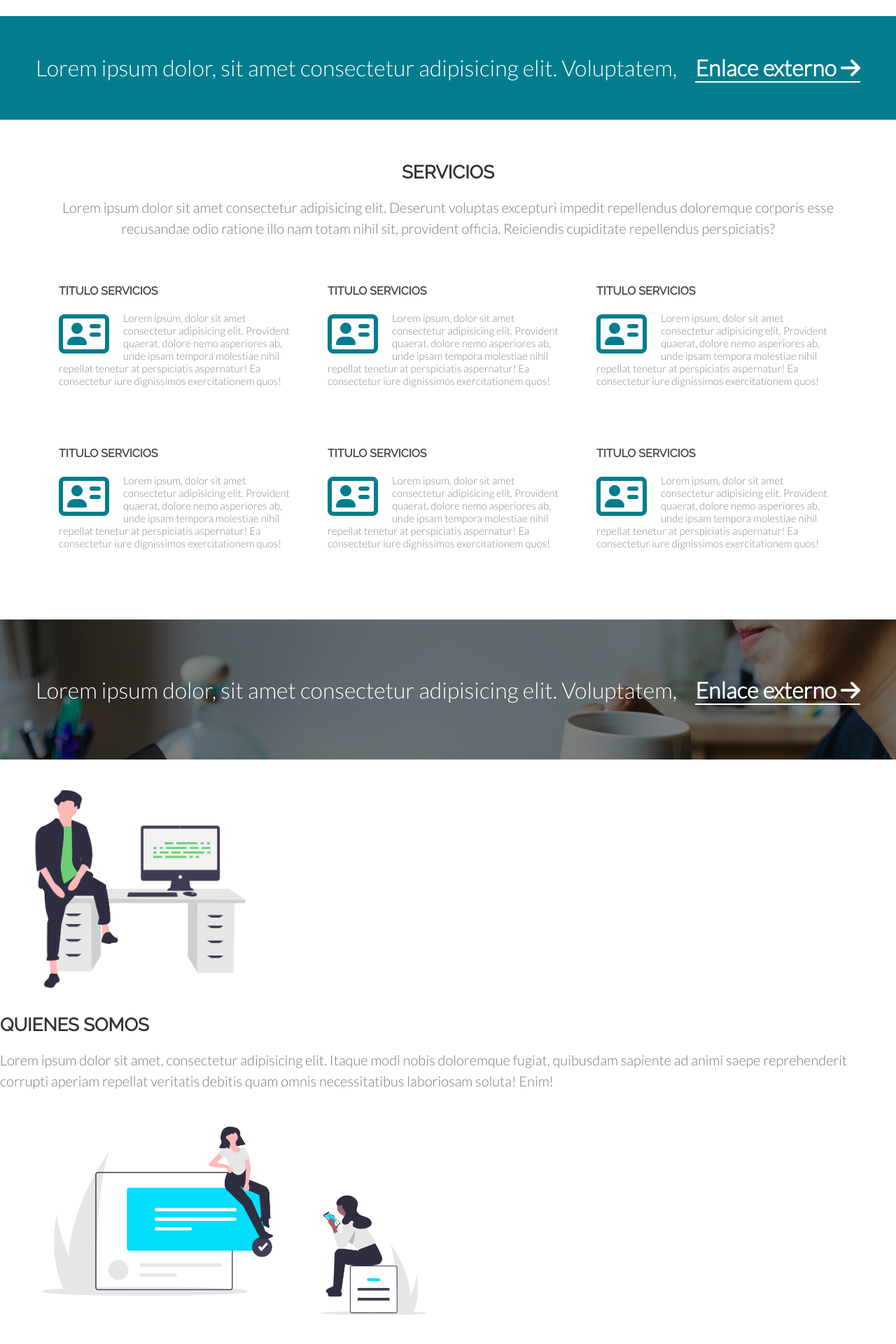
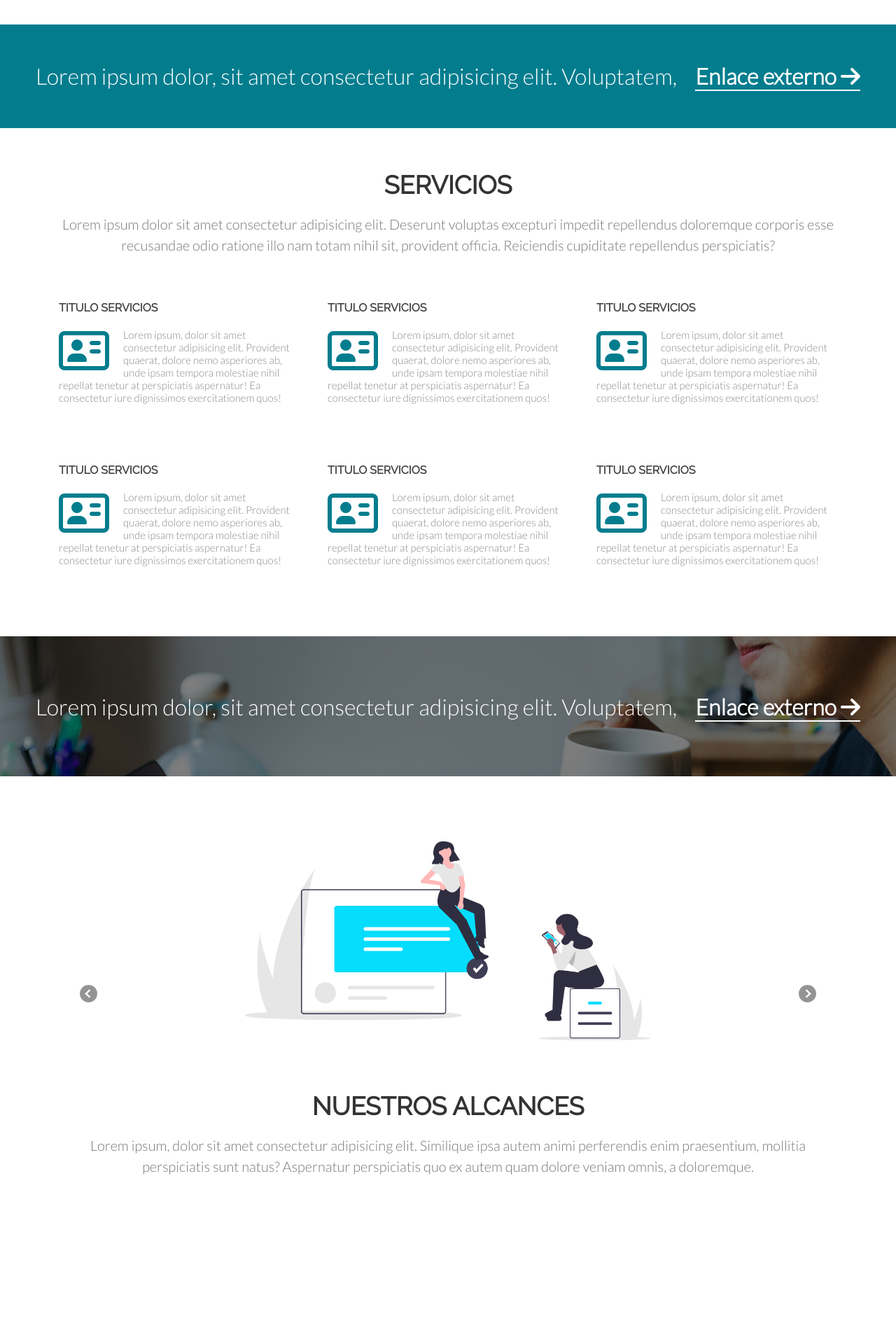
Before and after one commit to simarek/WebPrueba2, a PHP site: page / in a window 1280 px wide. Shown: the part 1440-3360 px from the top of the page at 70% size. After the commit the page ends 3118 px from the top, so only its background shows below. Run offline with PHP 8.4, Linux system fonts and the light colour scheme; some libraries are stand-ins or nearby versions.

Commit message:
cambios con nuevo estilo slider

```diff
--- a/index.html
+++ b/index.html
@@ -17,6 +17,8 @@
       crossorigin="anonymous"
     ></script>
     <link rel="stylesheet" href="styles/redes.css" />
+    <link rel="stylesheet" href="sss/sss.css" type="text/css" media="all" />
+    <link rel="stylesheet" href="styles/responsive.css" />
   </head>
 
   <body>
@@ -49,6 +51,8 @@
     </div>
 
     <!-- Header pagina web -->
+    <!-- se tendra el contenido de la barra de navegaciom
+      mas el logo de la pagina  -->
     <header>
       <!-- Ancho contenedor logo y Barra de navegacion -->
       <div class="ancho">
@@ -245,30 +249,42 @@
       </h3>
     </section>
 
-    <!-- Seccion empresa queiunes somos -->
-    <section class="Textos">
+    <!-- Seccion empresa quienes somos -->
+    <!-- mnostrara en mdos o trs referencias que representa la empresa,
+    cpomo trabaja o que ofrece alos usuarios -->
+    <section class="textos">
       <div class="slider">
         <!-- Slide datos primer grupo -->
         <div class="texto-1">
-          <img src="/images/feeling_proud.png" height="360" />
-          <h2>quienes somos</h2>
+          <img src="images/feeling_proud.png" />
+          <h2>Quienes somos</h2>
           <h3>
-            Lorem ipsum dolor sit amet, consectetur adipisicing elit. Itaque
-            modi nobis doloremque fugiat, quibusdam sapiente ad animi saepe
-            reprehenderit corrupti aperiam repellat veritatis debitis quam omnis
-            necessitatibus laboriosam soluta! Enim!
+            Lorem ipsum dolor sit amet consectetur adipisicing elit. Eveniet,
+            beatae! Ipsa dolores corporis unde natus perspiciatis voluptate
+            nulla sapiente cum, enim vel incidunt cupiditate praesentium quaerat
+            fugiat eius nostrum expedita!
           </h3>
         </div>
-
         <!-- Slide datos primer grupo -->
-        <div class="texto-2">
-          <img src="/images/social_interaction.png" height="360" />
+        <div class="texto-1">
+          <img src="images/social_interaction.png" />
           <h2>Nuestros alcances</h2>
           <h3>
-            Lorem ipsum dolor sit amet, consectetur adipisicing elit. Itaque
-            modi nobis doloremque fugiat, quibusdam sapiente ad animi saepe
-            reprehenderit corrupti aperiam repellat veritatis debitis quam omnis
-            necessitatibus laboriosam soluta! Enim!
+            Lorem ipsum, dolor sit amet consectetur adipisicing elit. Similique
+            ipsa autem animi perferendis enim praesentium, mollitia perspiciatis
+            sunt natus? Aspernatur perspiciatis quo ex autem quam dolore veniam
+            omnis, a doloremque.
+          </h3>
+        </div>
+        <!-- Slide datos primer grupo -->
+        <div class="texto-1">
+          <img src="images/working_remotely.png" />
+          <h2>Trabaja en Casa</h2>
+          <h3>
+            Lorem ipsum dolor sit amet consectetur adipisicing elit. Odio fuga,
+            deleniti suscipit consequatur sapiente dignissimos ab eveniet,
+            obcaecati numquam perspiciatis magnam iure, quam dolor! Nobis
+            dolores maiores pariatur debitis tempore.
           </h3>
         </div>
       </div>
@@ -300,6 +316,8 @@
     <script src="js/particles.js"></script>
     <script src="js/app.js"></script>
     <script src="https://ajax.googleapis.com/ajax/libs/jquery/3.5.1/jquery.min.js"></script>
+    <script src="http://ajax.googleapis.com/ajax/libs/jquery/1.9.0/jquery.min.js"></script>
     <script src="/js/alto.js"></script>
+    <script src="sss/sss.js"></script>
   </body>
 </html>
--- /dev/null
+++ b/sss/sss.css
@@ -0,0 +1,65 @@
+.sss {
+  height: 0;
+  margin: 0;
+  padding: 0;
+  position: relative;
+  display: block;
+  overflow: hidden;
+}
+
+.ssslide {
+  width: 100%;
+  margin: 0;
+  padding: 0;
+  position: absolute;
+  top: 0;
+  left: 0;
+  display: none;
+  overflow: hidden;
+}
+
+.ssslide img {
+  max-width: 100%;
+  height: auto;
+  margin: 0;
+  padding: 0;
+  position: relative;
+  display: block;
+}
+
+.sssnext,
+.sssprev {
+  width: 25px;
+  height: 100%;
+  margin: 0;
+  position: absolute;
+  top: 0;
+  background: url("images/arr.png") no-repeat;
+}
+
+.sssprev {
+  left: 3%;
+  background-position: 0 50%;
+}
+
+.sssnext {
+  right: 3%;
+  background-position: -26px 50%;
+}
+
+.sssprev:hover,
+.sssnext:hover {
+  cursor: pointer;
+}
+
+.textos {
+  clear: both;
+  padding: 50px 80px;
+  text-align: center;
+}
+
+.texto-1 img {
+  margin: auto;
+  padding-bottom: 30px;
+  height: 400px;
+}
--- /dev/null
+++ b/sss/sss.js
@@ -0,0 +1,121 @@
+/* funcion que llama al simple slider */
+jQuery(function ($) {
+  $(".slider").sss();
+});
+
+/** Super Simple Slider by @intllgnt **/
+
+(function ($, window, document, undefined) {
+  $.fn.sss = function (options) {
+    // Options
+
+    var settings = $.extend(
+      {
+        slideShow: true,
+        startOn: 0,
+        speed: 3500,
+        transition: 400,
+        arrows: true,
+      },
+      options
+    );
+
+    return this.each(function () {
+      // Variables
+
+      var wrapper = $(this),
+        slides = wrapper
+          .children()
+          .wrapAll('<div class="sss"/>')
+          .addClass("ssslide"),
+        slider = wrapper.find(".sss"),
+        slide_count = slides.length,
+        transition = settings.transition,
+        starting_slide = settings.startOn,
+        target = starting_slide > slide_count - 1 ? 0 : starting_slide,
+        animating = false,
+        clicked,
+        timer,
+        key,
+        prev,
+        next,
+        // Reset Slideshow
+
+        reset_timer = settings.slideShow
+          ? function () {
+              clearTimeout(timer);
+              timer = setTimeout(next_slide, settings.speed);
+            }
+          : $.noop;
+
+      // Animate Slider
+
+      function get_height(target) {
+        return (slides.eq(target).height() / slider.width()) * 100 + "%";
+      }
+
+      function animate_slide(target) {
+        if (!animating) {
+          animating = true;
+          var target_slide = slides.eq(target);
+
+          target_slide.fadeIn(transition);
+          slides.not(target_slide).fadeOut(transition);
+
+          slider.animate(
+            { paddingBottom: get_height(target) },
+            transition,
+            function () {
+              animating = false;
+            }
+          );
+
+          reset_timer();
+        }
+      }
+
+      // Next Slide
+
+      function next_slide() {
+        target = target === slide_count - 1 ? 0 : target + 1;
+        animate_slide(target);
+      }
+
+      // Prev Slide
+
+      function prev_slide() {
+        target = target === 0 ? slide_count - 1 : target - 1;
+        animate_slide(target);
+      }
+
+      if (settings.arrows) {
+        slider.append('<div class="sssprev"/>', '<div class="sssnext"/>');
+      }
+
+      (next = slider.find(".sssnext")), (prev = slider.find(".sssprev"));
+
+      $(window).load(function () {
+        slider.css({ paddingBottom: get_height(target) }).click(function (e) {
+          clicked = $(e.target);
+          if (clicked.is(next)) {
+            next_slide();
+          } else if (clicked.is(prev)) {
+            prev_slide();
+          }
+        });
+
+        animate_slide(target);
+
+        $(document).keydown(function (e) {
+          key = e.keyCode;
+          if (key === 39) {
+            next_slide();
+          } else if (key === 37) {
+            prev_slide();
+          }
+        });
+      });
+      // End
+    });
+  };
+})(jQuery, window, document);
--- /dev/null
+++ b/sss/sss.min.js
@@ -0,0 +1 @@
+(function(e,t,n,r){e.fn.sss=function(r){var i=e.extend({slideShow:true,startOn:0,speed:3500,transition:400,arrows:true},r);return this.each(function(){function y(e){return s.eq(e).height()/o.width()*100+"%"}function b(e){if(!c){c=true;var t=s.eq(e);t.fadeIn(a);s.not(t).fadeOut(a);o.animate({paddingBottom:y(e)},a,function(){c=false});g()}}function w(){l=l===u-1?0:l+1;b(l)}function E(){l=l===0?u-1:l-1;b(l)}var r=e(this),s=r.children().wrapAll('<div class="sss"/>').addClass("ssslide"),o=r.find(".sss"),u=s.length,a=i.transition,f=i.startOn,l=f>u-1?0:f,c=false,h,p,d,v,m,g=i.slideShow?function(){clearTimeout(p);p=setTimeout(w,i.speed)}:e.noop;if(i.arrows){o.append('<div class="sssprev"/>','<div class="sssnext"/>')}m=o.find(".sssnext"),v=o.find(".sssprev");e(t).load(function(){o.css({paddingBottom:y(l)}).click(function(t){h=e(t.target);if(h.is(m)){w()}else if(h.is(v)){E()}});b(l);e(n).keydown(function(e){d=e.keyCode;if(d===39){w()}else if(d===37){E()}})})})}})(jQuery,window,document)
--- /dev/null
+++ b/styles/responsive.css
@@ -0,0 +1,23 @@
+@media only screen and (max-widh: 480px) {
+  .red {
+    display: none;
+  }
+  .columnasx3 {
+    width: 100%;
+  }
+  .tablasx4 {
+    width: 100%;
+  }
+}
+
+@media only screen and (min-width: 481px) and (max-width: 768px) {
+  .red {
+    display: none;
+  }
+  .columnasx3 {
+    width: 100%;
+  }
+  .tablasx4 {
+    width: 100%;
+  }
+}
--- a/styles/secciones.css
+++ b/styles/secciones.css
@@ -14,7 +14,7 @@ h5 {
 }
 
 h2 {
-  font-size: 26px;
+  font-size: 36px;
   color: #333;
 }
 
```
Also changed, not shown: images/working_remotely.png (added), sss/images/arr.png (added), sss/license.txt (added).
